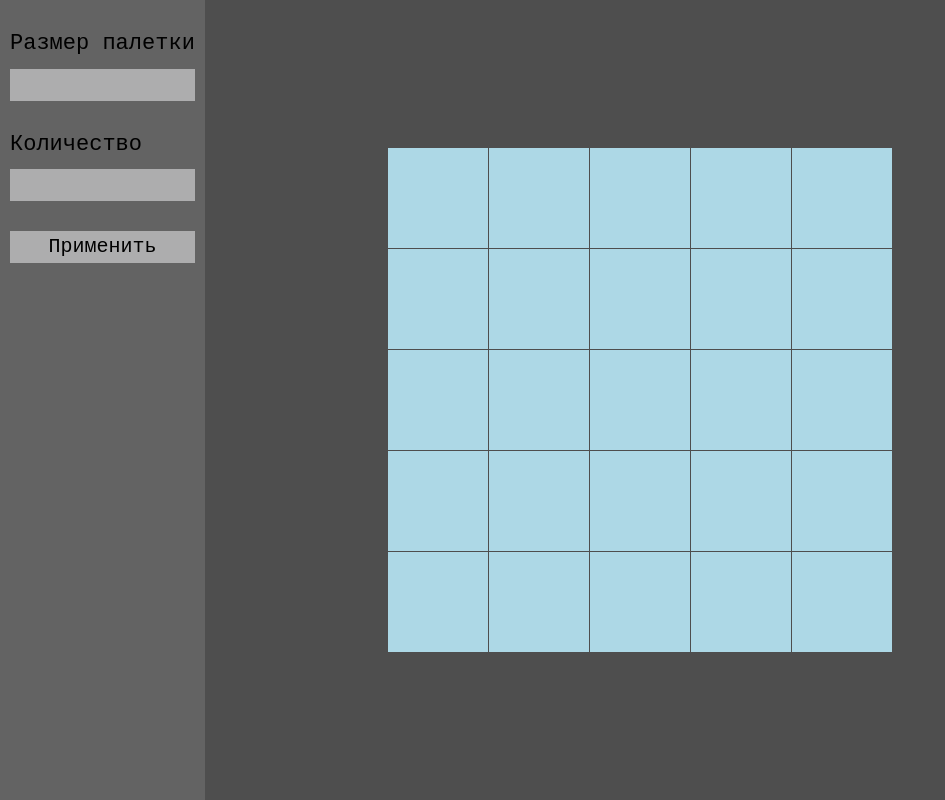
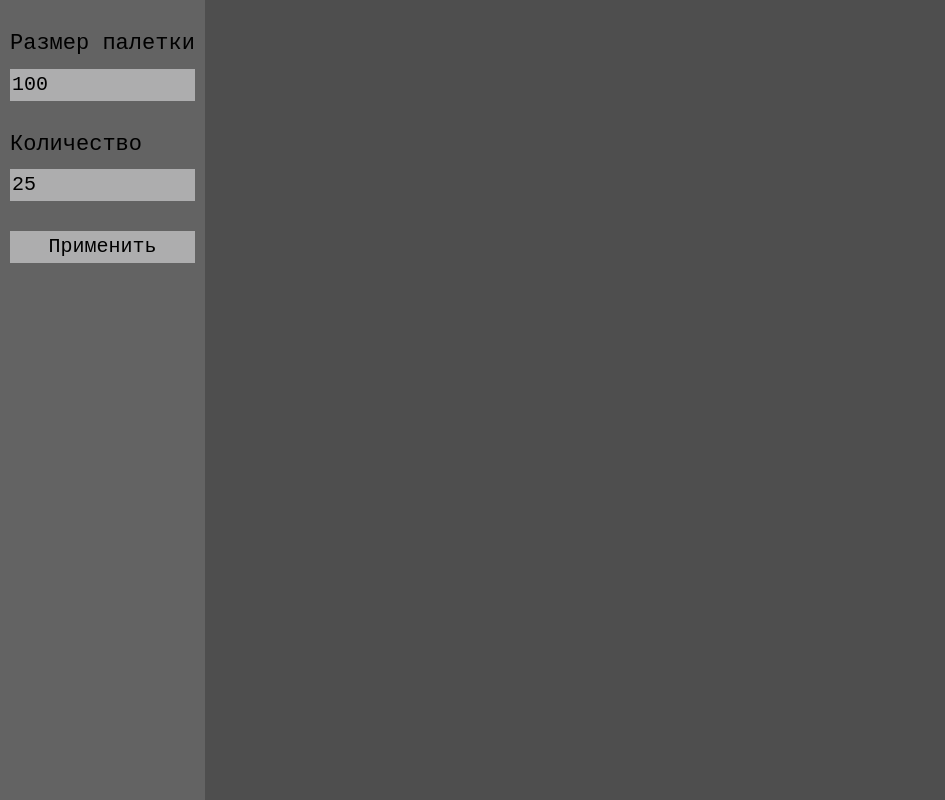
Before and after one commit to Aemulatio/palettes, a plain HTML site: page index.html in a window 1280 px wide. Shown: the whole page, without its empty margins (0-945 px from the left). Drawn offline with Linux system fonts and the light colour scheme.

Commit message:
убрал карточки который есть сразу

```diff
--- a/index.html
+++ b/index.html
@@ -10,11 +10,15 @@
     <form class="side-panel__form">
         <label for="size" class="side-panel__label">
             Размер палетки
-            <input type="number" max="200" min="0" name="size" id="size" class="side-panel__input" inputmode="numeric">
+            <input type="number" max="150" min="10"
+                   value="100"
+                   name="size" id="size" class="side-panel__input" inputmode="numeric">
         </label>
         <label for="amount" class="side-panel__label">
             Количество
-            <input type="number" max="70" min="4" inputmode="numeric" name="amount" id="amount"
+            <input type="number" max="70"
+                   value="25"
+                   min="4" inputmode="numeric" name="amount" id="amount"
                    class="side-panel__input">
         </label>
         <input type="submit" id="submit" value="Применить" class="side-panel__input side-panel__submit">
@@ -22,31 +26,6 @@
 </aside>
 <div id="main">
     <div id="grid">
-        <div class="card"></div>
-        <div class="card"></div>
-        <div class="card"></div>
-        <div class="card"></div>
-        <div class="card"></div>
-        <div class="card"></div>
-        <div class="card"></div>
-        <div class="card"></div>
-        <div class="card"></div>
-        <div class="card"></div>
-        <div class="card"></div>
-        <div class="card"></div>
-        <div class="card"></div>
-        <div class="card"></div>
-        <div class="card"></div>
-        <div class="card"></div>
-        <div class="card"></div>
-        <div class="card"></div>
-        <div class="card"></div>
-        <div class="card"></div>
-        <div class="card"></div>
-        <div class="card"></div>
-        <div class="card"></div>
-        <div class="card"></div>
-        <div class="card"></div>
     </div>
 </div>
 <script src="script.js"></script>
```
